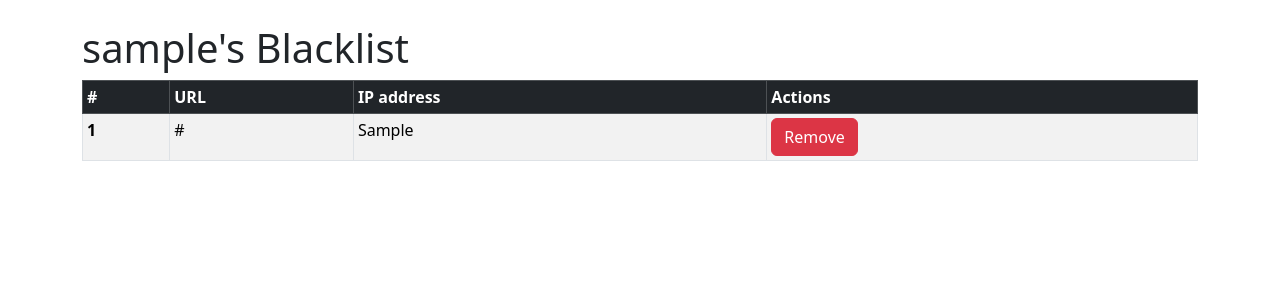
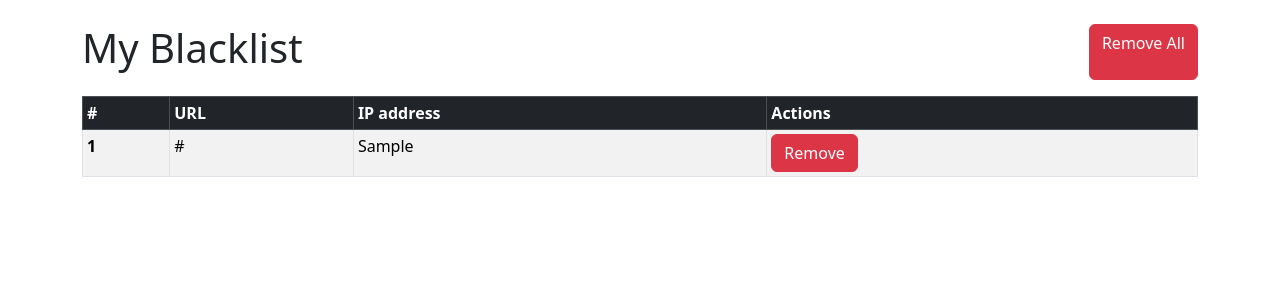
Before and after one commit to Gustav2/NetSparrow, a Django app: page /myblacklist/ in a window 1280 px wide. Shown: the part 56-356 px from the top of the page. Run offline with Django 3.2, Linux system fonts and the light colour scheme; a user stored in the database is signed in; tables that the repository leaves empty hold one stand-in row (values such as "Sample post").

Commit message:
I have added a delete all, and add all button

```diff
--- a/django_central_server/django_server/website/templates/myblacklist.html
+++ b/django_central_server/django_server/website/templates/myblacklist.html
@@ -1,7 +1,14 @@
 {% extends 'base.html' %}
 
 {% block content %}
-<h1>{{ user.username }}'s Blacklist</h1>
+<div class="d-flex justify-content-between mb-3">
+  <h1>My Blacklist</h1>
+  {% if myblacklists %}
+  <a href="{% url 'remove_all_from_my_blacklist' %}" class="btn btn-danger" onclick="return confirm('Are you sure you want to remove all entries from your blacklist? This action cannot be undone.');">Remove All</a>
+  {% else %}
+    <button class="btn btn-secondary" disabled>Nothing to remove</button>
+  {% endif %}
+</div>
 
 <table class="table table-striped table-hover table-bordered table-sm">
     <thead class="table-dark">
--- a/django_central_server/django_server/website/urls.py
+++ b/django_central_server/django_server/website/urls.py
@@ -10,4 +10,6 @@ urlpatterns = [
     path('central_blacklist/', views.central_blacklist_view, name='central_blacklist'),
     path('add_to_my_blacklist/<int:blacklist_id>/', views.add_to_my_blacklist, name='add_to_my_blacklist'),
     path('remove_from_my_blacklist/<int:blacklist_id>/', views.remove_from_my_blacklist, name='remove_from_my_blacklist'),
+    path('add_all_to_my_blacklist/', views.add_all_to_my_blacklist, name='add_all_to_my_blacklist'),
+    path('remove_all_from_my_blacklist/', views.remove_all_from_my_blacklist, name='remove_all_from_my_blacklist'),
 ]
--- a/django_central_server/django_server/website/views.py
+++ b/django_central_server/django_server/website/views.py
@@ -65,15 +65,41 @@ def add_to_my_blacklist(request, blacklist_id):
     return redirect('central_blacklist')
 
 def central_blacklist_view(request):
-    central_blacklist = Blacklist.objects.all()
-    user_blacklist_ids = MyBlacklist.objects.filter(user=request.user).values_list('blacklist_entry_id', flat=True)
-    return render(request, 'central_blacklist.html', {
-        'central_blacklist': central_blacklist,
-        'user_blacklist_ids': user_blacklist_ids
-    })
+    if request.user.is_authenticated:
+        central_blacklist = Blacklist.objects.all()
+        user_blacklist_ids = MyBlacklist.objects.filter(user=request.user).values_list('blacklist_entry_id', flat=True)
+        all_added = all(blacklist.id in user_blacklist_ids for blacklist in central_blacklist)
+        return render(request, 'central_blacklist.html', {
+            'central_blacklist': central_blacklist,
+            'user_blacklist_ids': user_blacklist_ids, 'all_added': all_added,
+        })
+    else:
+        messages.success(request, 'You need to login to view the central blacklist')
+        return redirect('login')
 
 def remove_from_my_blacklist(request, blacklist_id):
     blacklist_entry = get_object_or_404(Blacklist, id=blacklist_id)
     MyBlacklist.objects.filter(user=request.user, blacklist_entry=blacklist_entry).delete()
     messages.success(request, 'Entry removed from your MyBlacklist')
     return redirect('myblacklist')
+
+def add_all_to_my_blacklist(request):
+    if request.user.is_authenticated:
+        all_blacklists = Blacklist.objects.all()
+        for blacklist_entry in all_blacklists:
+            MyBlacklist.objects.get_or_create(user=request.user, blacklist_entry=blacklist_entry)
+
+        messages.success(request, 'All entries have been added to your MyBlacklist.')
+    else:
+        messages.error(request, 'You need to be logged in to add entries to your MyBlacklist.')
+
+    return redirect('central_blacklist')
+
+def remove_all_from_my_blacklist(request):
+    if request.user.is_authenticated:
+        MyBlacklist.objects.filter(user=request.user).delete()
+        messages.success(request, 'All entries have been removed from your MyBlacklist.')
+    else:
+        messages.error(request, 'You need to be logged in to remove entries from your MyBlacklist.')
+
+    return redirect('myblacklist')
```
Also changed, not shown: django_central_server/django_server/website/templates/central_blacklist.html (+9 -1 lines).
